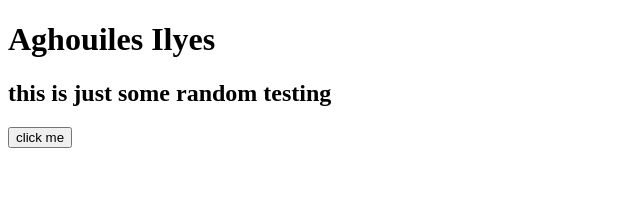
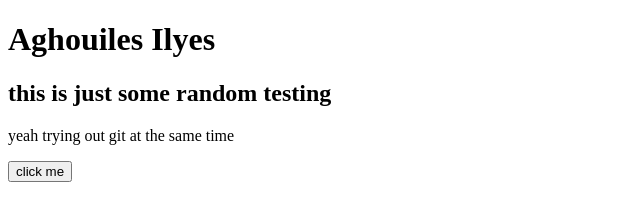
Before and after one commit to BlackCheppun/BlackCheppun.github.io, a plain HTML site: page index.html in a window 1280 px wide. Shown: the whole page, without its empty margins (0-640 px from the left). Drawn offline with Linux system fonts and the light colour scheme.

Commit message:
trying some features

```diff
--- a/index.html
+++ b/index.html
@@ -10,6 +10,8 @@
     <h1>Aghouiles Ilyes</h1>
 
     <h2>this is just some random testing</h2>
+
+    <p>yeah trying out git at the same time</p>
     <button>click me</button>
   </body>
 </html>
```
